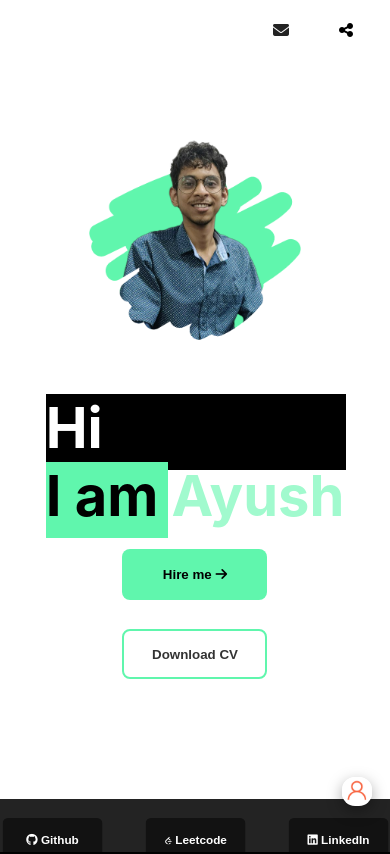
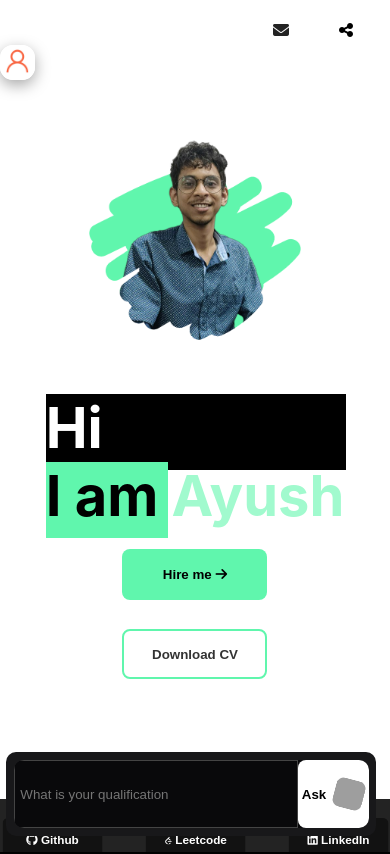
Before and after one commit to AKSRathor/portfolio, a React (Create React App) app: page / in a window 390 px wide. Shown: the top 854 px of the page. Built offline with nearby package versions, Linux system fonts and the light colour scheme; grey boxes are pictures that could not be loaded.

Commit message:
chatbot added

```diff
--- a/package.json
+++ b/package.json
@@ -3,14 +3,17 @@
   "version": "0.1.0",
   "private": true,
   "dependencies": {
+    "@ant-design/icons": "^5.3.7",
     "@testing-library/jest-dom": "^5.16.5",
     "@testing-library/react": "^13.4.0",
     "@testing-library/user-event": "^13.5.0",
     "@vercel/analytics": "^1.3.1",
+    "ai": "^3.2.5",
     "gsap": "^3.12.2",
     "react": "^18.2.0",
     "react-dom": "^18.2.0",
     "react-scripts": "5.0.1",
+    "tailwindcss": "^3.4.4",
     "web-vitals": "^2.1.4"
   },
   "scripts": {
--- a/src/App.js
+++ b/src/App.js
@@ -2,11 +2,13 @@ import logo from './logo.svg';
 import './App.css';
 import HomeLand from './Components/HomeLand';
 import { Analytics } from "@vercel/analytics/react"
+import Chatbot from './Components/Chatbot';
 
 function App() {
   return (
     <div className="App">
-      <Analytics/>
+      {/* <Analytics/> */}
+      <Chatbot/>
       <HomeLand/>
     </div>
   );
--- /dev/null
+++ b/src/Components/Chatbot.js
@@ -0,0 +1,93 @@
+'use client';
+import React, { useEffect, useState } from 'react'
+import "./chatbot.css"
+import { UserOutlined, CloseOutlined } from '@ant-design/icons';
+import gsap from 'gsap';
+const tempChatData = [
+  {
+    from: "ai",
+    msg: "Hi there!"
+  },
+]
+const Chatbot = () => {
+  const [clickBool, setClickBool] = useState(false)
+  const [movingDuration, setMovingDuration] = useState(1.5)
+  const [loadMover, setLoadMover] = useState(true)
+  useEffect(() => {
+    gsap.to(".lightningShadowChatinput", {
+      left: "110%",
+      duration: movingDuration,
+      repeat: -1
+    })
+
+    return () => {
+
+    }
+  }, [])
+
+  const [chatData, setChatData] = useState(tempChatData)
+  const [promptText, setPromptText] = useState("")
+  const [gettingResp, setGettingResp] = useState(false)
+
+  const handleOnSendQuery = async (e) => {
+    setGettingResp(true)
+    e.preventDefault()
+    setLoadMover(true)
+    setClickBool(true)
+    setMovingDuration(0.1)
+    setChatData([...chatData, { from: "user", msg: promptText }])
+    let temparray = chatData
+    temparray.push({ from: "user", msg: promptText })
+    const askQuery = async () => {
+
+      const response = await fetch(`https://personal-metaragjs.vercel.app/metarag`, {
+        method: 'POST',
+        headers: {
+          'Content-Type': 'application/json',
+        },
+        body: JSON.stringify({ prompt: promptText })
+      })
+      const json = await response.json()
+      setChatData([...temparray, { from: "ai", msg: json.resp }])
+      console.log(json)
+    }
+
+    await askQuery()
+    setLoadMover(false)
+    setClickBool(true)
+    setGettingResp(false)
+    setPromptText("")
+  }
+  const handleOnPromptChange = (e) => {
+    setPromptText(e.target.value)
+    console.log(promptText)
+  }
+  return (
+    <div className='chatBoxOutDiv'>
+      <div className='chatSection' style={{ height: clickBool ? '90%' : '15%' }}>
+        {clickBool && <div className='closeChatBtn' onClick={(()=>{setClickBool(false)})}><CloseOutlined /></div>}
+        {clickBool && <div className="upperChatArea">
+          <div className='upperChatList' style={{ display: 'flex', flexDirection: "column", gap: "10px" }}>{
+            chatData.map((i, index) => {
+              return <div>
+                <hr style={{ backgroundColor: "#999", width: "100%", border: "0.2px solid rgb(104 104 104)" }} />
+                <div style={{ display: 'flex', gap: "10px", alignItems: "flex-start" }}>
+
+                  {i.from === "user" ? (<UserOutlined />) : (<div><button className='buttonChatIconMyPhoto'></button></div>)} <div style={{ width: "80%" }} className={i.from == "user" ? 'userMsg' : 'aiMsg'} key={index}>{i.msg}</div>
+                </div>
+              </div>
+            })
+          }</div>
+        </div>}
+        <form onSubmit={handleOnSendQuery} style={{ height: clickBool ? '20%' : "100%", padding: clickBool ? "2%" : "0%" }} className="lowerSendArea">
+          <div className='lightningShadowChatinput' style={{display:loadMover?"block":"none"}}></div>
+          <div className="sendInput"><input value={promptText} onChange={handleOnPromptChange} placeholder='What is your qualification' type="text" /></div>
+          <div className="sendButton"><button disabled={gettingResp} style={{fontWeight:"bold", cursor:"pointer", display:"flex", justifyContent:"center", alignItems:"center", gap:"8px"}}> <span>Ask</span> <button className='aiLogoInAsk'></button></button></div>
+        </form>
+      </div>
+    </div>
+
+  )
+}
+
+export default Chatbot
--- a/src/Components/Style/AnyFeedback.css
+++ b/src/Components/Style/AnyFeedback.css
@@ -6,7 +6,7 @@
     display: flex;
     border-radius: 8px;
     align-items: center;
-    right: 62px;
+    left: 112px;
 }
 
 .input-place {
@@ -61,16 +61,85 @@
     opacity: 0;
 }
 
+
+
+
+.feedBackMan img {
+    width: 45%;
+    border-radius: 13px;
+    cursor: pointer;
+}
+
+.feedBackMan {
+    color: white;
+    text-align: center;
+    position: fixed;
+    width: 11%;
+    bottom: 4%;
+    display: flex;
+    flex-direction: column;
+    justify-content: center;
+    align-items: center;
+    z-index: 6;
+    /* transform: scale(0); */
+    visibility: hidden;
+}
+
+.AnyFeedbackAsk {
+    display: flex;
+    opacity: 0;
+    transform: translateY(5px);
+    background-color: #0f0f0f;
+    width: 100%;
+    border-radius: 7px;
+    height: 5vh;
+    margin-bottom: 4%;
+    padding: 1%;
+    /* text-align: center; */
+    font-size: 0.8em;
+    align-items: center;
+    justify-content: center;
+}
+
+
 @media only screen and (max-width: 1400px){
+    .send {
+        top: 10px;
+    }
     .sender-area{
-        right: 171px;
+        /* left: 120px;  */
+        top: 10px;
     }
 }
 
-@media only screen and (max-width: 400px){
+@media only screen and (max-width: 800px){
     .sender-area{
-        right: 123px;
+        left: 10px;
         width: 81%;
+    }
+    .feedBackMan{
+        width: 100%;
+        align-items: flex-start;
+    }
+    .feedBackSectionImg{
+        width: 90%;
+        text-align: left;
+
+    }
+    .feedBackSectionImg img{
+        width: 10%;
+
     }
 
 }
+
+@media only screen and (max-width: 600px){
+    .sender-area{
+        left: 100px;
+        width: 81%;
+    }
+    .feedBackMan{
+        position: absolute;
+        bottom: 90vh;
+    }
+}
--- a/src/Components/Style/HomeLand.css
+++ b/src/Components/Style/HomeLand.css
@@ -305,45 +305,6 @@
     z-index: -1;
 }
 
-
-.feedBackMan img {
-    width: 45%;
-    border-radius: 13px;
-    cursor: pointer;
-}
-
-.feedBackMan {
-    color: white;
-    text-align: center;
-    position: fixed;
-    width: 11%;
-    right: 3%;
-    bottom: 4%;
-    display: flex;
-    flex-direction: column;
-    justify-content: center;
-    align-items: center;
-    z-index: 6;
-    /* transform: scale(0); */
-    visibility: hidden;
-}
-
-.AnyFeedbackAsk {
-    display: flex;
-    opacity: 0;
-    transform: translateY(5px);
-    background-color: #0f0f0f;
-    width: 100%;
-    border-radius: 7px;
-    height: 5vh;
-    margin-bottom: 4%;
-    padding: 1%;
-    /* text-align: center; */
-    font-size: 0.8em;
-    align-items: center;
-    justify-content: center;
-}
-
 .fmanImg {
 
     box-shadow: rgba(0, 0, 0, 0.35) 0px 5px 15px;
--- /dev/null
+++ b/src/Components/chatbot.css
@@ -0,0 +1,130 @@
+.chatSection{
+    width: 100%;
+    display: flex;
+    flex-direction: column;
+    height: 80svh;
+    border-radius: 10px;
+    background-color: #18181A;
+    color: white;
+    overflow: hidden;
+    padding: 2%;
+
+
+}
+.lowerSendArea{
+    width: 100%;
+    display: flex;
+    height: 20%;
+    background-color: #09090B;
+    padding-top: 2%;
+    padding: 2%;
+    border-radius: 10px;
+    overflow: hidden;
+    position: relative;
+}
+.sendInput{
+    width: 80%;
+    background-color: #09090B;
+    overflow: hidden;
+    position: relative;
+    display: flex;
+    align-items: center;
+}
+.sendInput input{
+    height: 8vh;
+    width: 100%;
+    background-color: #09090B;
+    border: 1px solid #444;
+    color: white;
+    padding: 2%;
+}
+
+.sendInput input:focus{
+    outline: none;
+}
+.sendButton{
+    width: 20%;
+    background-color: #09090B;
+    display: flex;
+    align-items: center;
+}
+.sendButton button{
+    height: 8vh;
+    width: 100%;
+    background-color: white;
+    border: none;
+    border-radius: 8px;
+}
+.upperChatArea{
+    height: 80%;
+}
+
+.userMsg{
+    color: white;
+}
+.aiMsg{
+    color: rgb(237, 237, 237);
+}
+.buttonChatIconMyPhoto{
+    width: 20px;
+    height: 20px ;
+    background-color: transparent;
+    background-size: cover;
+    background-repeat: no-repeat;
+    border: none;
+    background-image: url("https://ashurathor.vercel.app/static/media/portfolioimage.29a70b0a0a63446c5954.png");
+}
+.upperChatList{
+    overflow-y: auto;
+    padding: 5%;
+    height: 100%;
+}
+.lightningShadowChatinput{
+    position: absolute;
+    content: "";
+    height: 100%;
+    width: 10px;
+    background-color:white ;
+    z-index: 35;
+    width: 40px;
+    height: 150%;
+    left: -10%;
+    opacity: 0.2;
+    rotate: 30deg;
+    top: -30%;
+}
+.aiLogoInAsk{
+    background-image: url("https://uxwing.com/wp-content/themes/uxwing/download/brands-and-social-media/google-gemini-icon.png");
+    width: 30px !important;
+    height: 30px !important;
+    background-size: cover;
+    background-repeat: no-repeat;
+    rotate: 15deg;
+}
+
+.closeChatBtn{
+    display: flex;
+    justify-content: flex-end;
+    cursor: pointer;
+}
+
+.chatBoxOutDiv{
+    position: fixed;
+    bottom: 10px;
+    width: 40%;
+    bottom: 1%;
+    right: 1%;
+    z-index: 5;
+}
+
+@media only screen and (max-width: 600px){
+    .chatBoxOutDiv{
+        display: flex;
+        justify-content: center;
+        width: 100%;
+    }
+    .chatSection{
+        width: 95%;
+    }
+
+}
```
Also changed, not shown: tailwind.config.js (added, +10 -0 lines), 1 other file (tests, documents, lock files or other folders).
